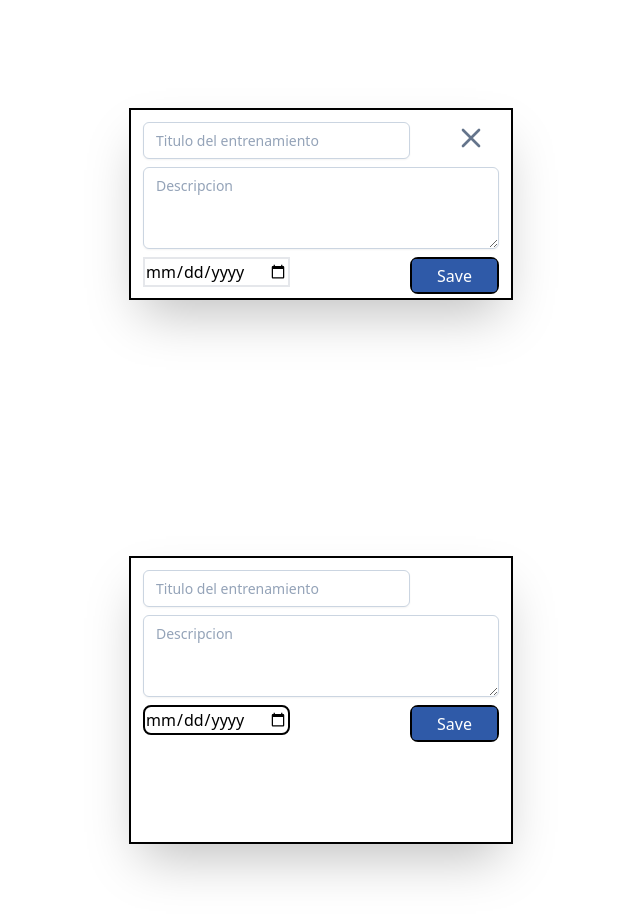
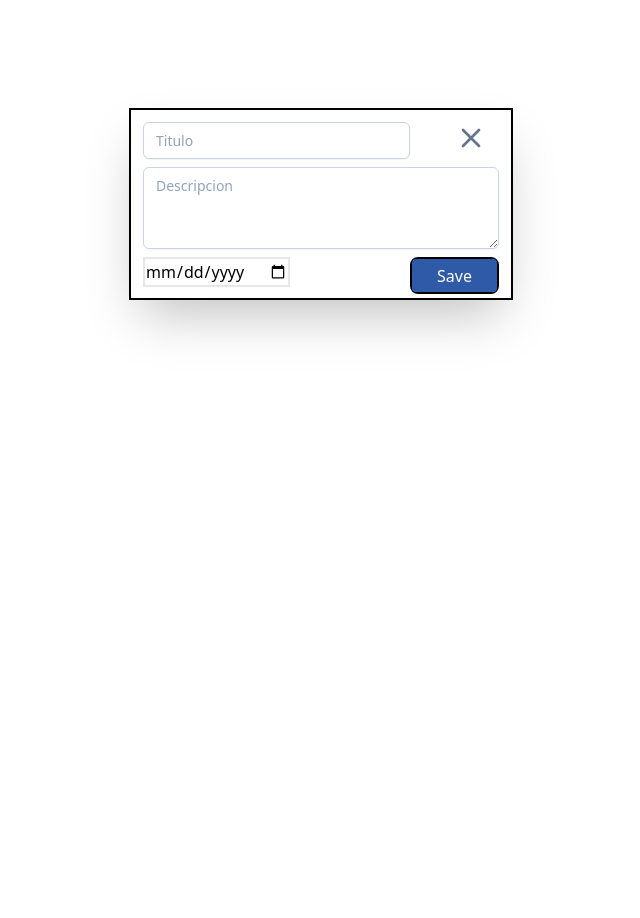
Before and after one commit to JulianMbp/Training, a Next.js app: page / in a window 1280 px wide. Shown: the part 1460-2378 px from the top of the page, without its empty margins (383-1023 px from the left). Built offline with nearby package versions, Linux system fonts and the light colour scheme.

Commit message:
adicion de efectos y revision de cambios

```diff
--- a/app/page.tsx
+++ b/app/page.tsx
@@ -275,13 +275,13 @@ export default function Home() {
             </a>
           </div>
           <div className=" text-black hover:scale-105 hover:shadow-md transition-all active:scale-95 hover:bg-[#2f5aa8] text-center p-2 m-2 rounded hover:text-gray-50 ">
-            <a href="#event" className="flex">
+            <a href="#training" className="flex">
               <svg className="h-8 w-8 text-slate-900"  width="24" height="24" viewBox="0 0 24 24" stroke-width="2" stroke="currentColor" fill="none" stroke-linecap="round" stroke-linejoin="round">  <path stroke="none" d="M0 0h24v24H0z"/>  <circle cx="12" cy="9" r="6" />  <polyline points="9 14.2 9 21 12 19 15 21 15 14.2" transform="rotate(-30 12 9)" />  <polyline points="9 14.2 9 21 12 19 15 21 15 14.2" transform="rotate(30 12 9)" /></svg>
               <h3 className="font-thin">Agregar Competencia</h3>
             </a>
           </div>
           <div className=" text-black hover:scale-105 hover:shadow-md transition-all active:scale-95 hover:bg-[#2f5aa8] text-center p-2 m-2 rounded hover:text-gray-50 ">
-            <a href="#recordar" className="flex">
+            <a href="#training" className="flex">
               <svg className="h-8 w-8 text-slate-900"  width="24" height="24" viewBox="0 0 24 24" stroke-width="2" stroke="currentColor" fill="none" stroke-linecap="round" stroke-linejoin="round">  <path stroke="none" d="M0 0h24v24H0z"/>  <polyline points="9 11 12 14 20 6" />  <path d="M20 12v6a2 2 0 0 1 -2 2h-12a2 2 0 0 1 -2 -2v-12a2 2 0 0 1 2 -2h9" /></svg>
               <h3 className="font-thin">Agregar Recordatorio</h3>
             </a>
@@ -297,7 +297,7 @@ export default function Home() {
                 <label className="block ">
                   <span className="h-full after:text-red-500 block text-sm font-medium text-slate-700">
                   </span>
-                  <input type="text" name="tittle" className="h-full px-3 py-2 bg-white border shadow-sm border-slate-300 placeholder-slate-400 focus:outline-none focus:border-sky-500 focus:ring-sky-500 block w-full rounded-md sm:text-sm focus:ring-1" placeholder="Titulo del entrenamiento" />
+                  <input type="text" name="tittle" className="h-full px-3 py-2 bg-white border shadow-sm border-slate-300 placeholder-slate-400 focus:outline-none focus:border-sky-500 focus:ring-sky-500 block w-full rounded-md sm:text-sm focus:ring-1" placeholder="Titulo" />
                 </label>
                 </div>
                 <div className="col-span-4 row-span-2 col-start-1 row-start-2 block">
@@ -311,7 +311,7 @@ export default function Home() {
 
                 <div className="col-start-4 row-start-4 border-2 border-black rounded-lg ">
                   <button className="hover:scale-105 hover:shadow-md transition-all active:scale-95 text-white hover:bg-[#1fa909] bg-[#2f5aa8] text-center h-full w-full rounded hover:text-gray-50 " >
-                    <a href="#home">Save</a>
+                    <a href="#dashboard">Save</a>
                   </button>
                 </div>
                 <a href="#home" className="">
@@ -324,42 +324,6 @@ export default function Home() {
           </div>
         </div>
       </nav>
-      <nav id="event" className=" shadow-2xl border-2 border-black p-3 mx-[40%] my-[20%] h-72 w-[30%] ">
-
-          <div className="grid grid-cols-2 md:grid-cols-4 grid-rows-4 col-span-2">
-
-            <div className="grid grid-cols-4 grid-rows-4 col-span-4 gap-y-2">
-                <div className="col-span-3 ">
-                <label className="block ">
-                  <span className="h-full after:text-red-500 block text-sm font-medium text-slate-700">
-                  </span>
-                  <input type="text" name="tittle" className="h-full px-3 py-2 bg-white border shadow-sm border-slate-300 placeholder-slate-400 focus:outline-none focus:border-sky-500 focus:ring-sky-500 block w-full rounded-md sm:text-sm focus:ring-1" placeholder="Titulo del entrenamiento" />
-                </label>
-                </div>
-
-
-                <div className="col-span-4 row-span-2 col-start-1 row-start-2 block">
-                <span className="after:text-red-500 block text-sm font-medium text-slate-700">
-                </span>
-                <textarea name="textarea" id="text_training" className="h-full px-3 py-2 bg-white border shadow-sm border-slate-300 placeholder-slate-400 focus:outline-none focus:border-sky-500 focus:ring-sky-500 block w-full rounded-md sm:text-sm focus:ring-1" placeholder="Descripcion"></textarea>
-                </div>
-                <div className="col-start-1 row-start-4 w-full  ">
-                  {/* <button className=" text-white hover:bg-[#16ef0b] bg-[#2f5aa8] text-center h-full w-full rounded hover:text-gray-50 " >
-                    Subir
-                  </button> */}
-                  <input type="date" className=" border-2 border-black rounded-lg" />
-                </div>
-
-                <div className="col-start-4 row-start-4 border-2 border-black rounded-lg ">
-                  <button className=" text-white hover:bg-[#29ef0b] bg-[#2f5aa8] text-center h-full w-full rounded hover:text-gray-50 " >
-                    <a href="#home">Save</a>
-                  </button>
-                </div>
-
-
-          </div>
-        </div>
-      </nav>
     </main>
   );
 }
```
